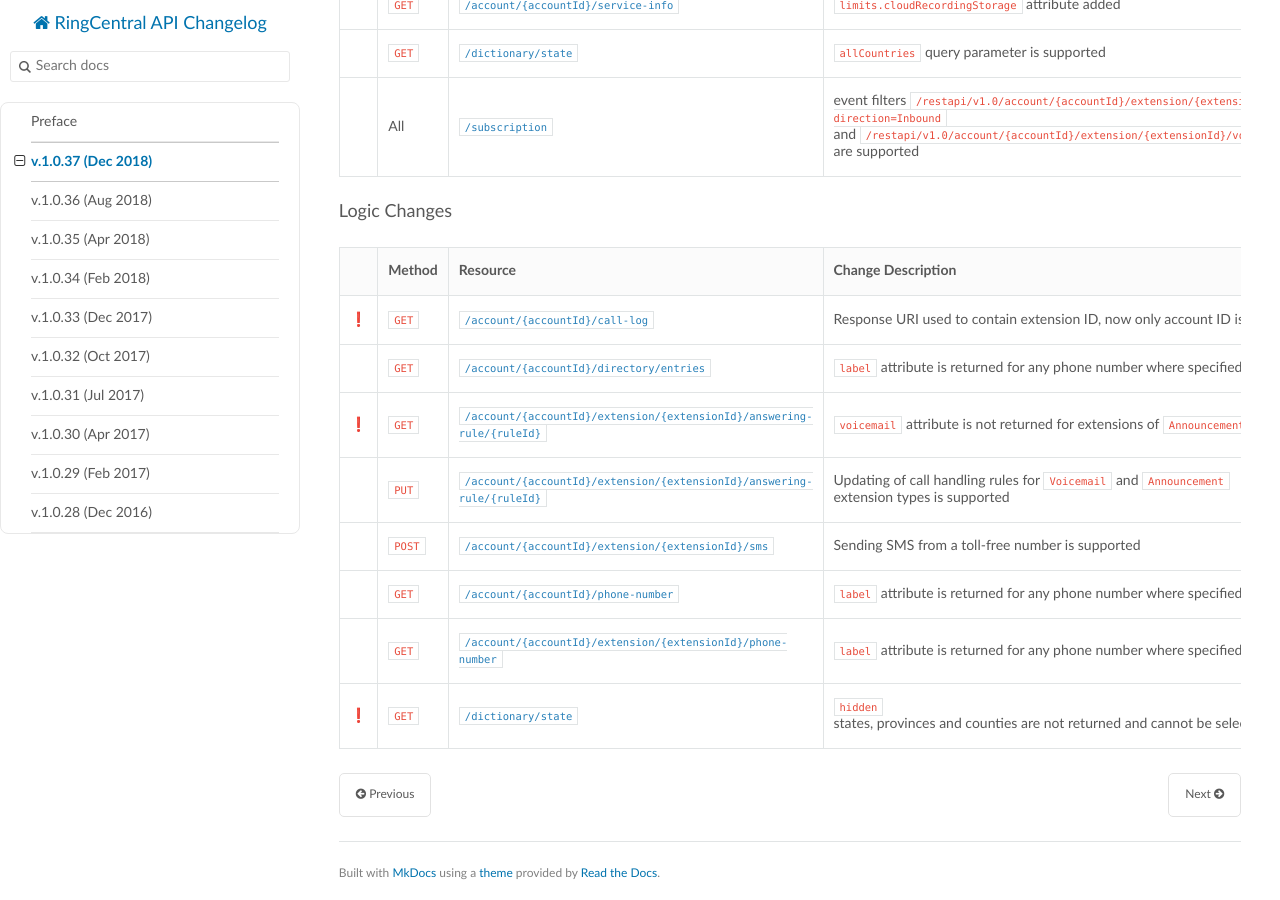
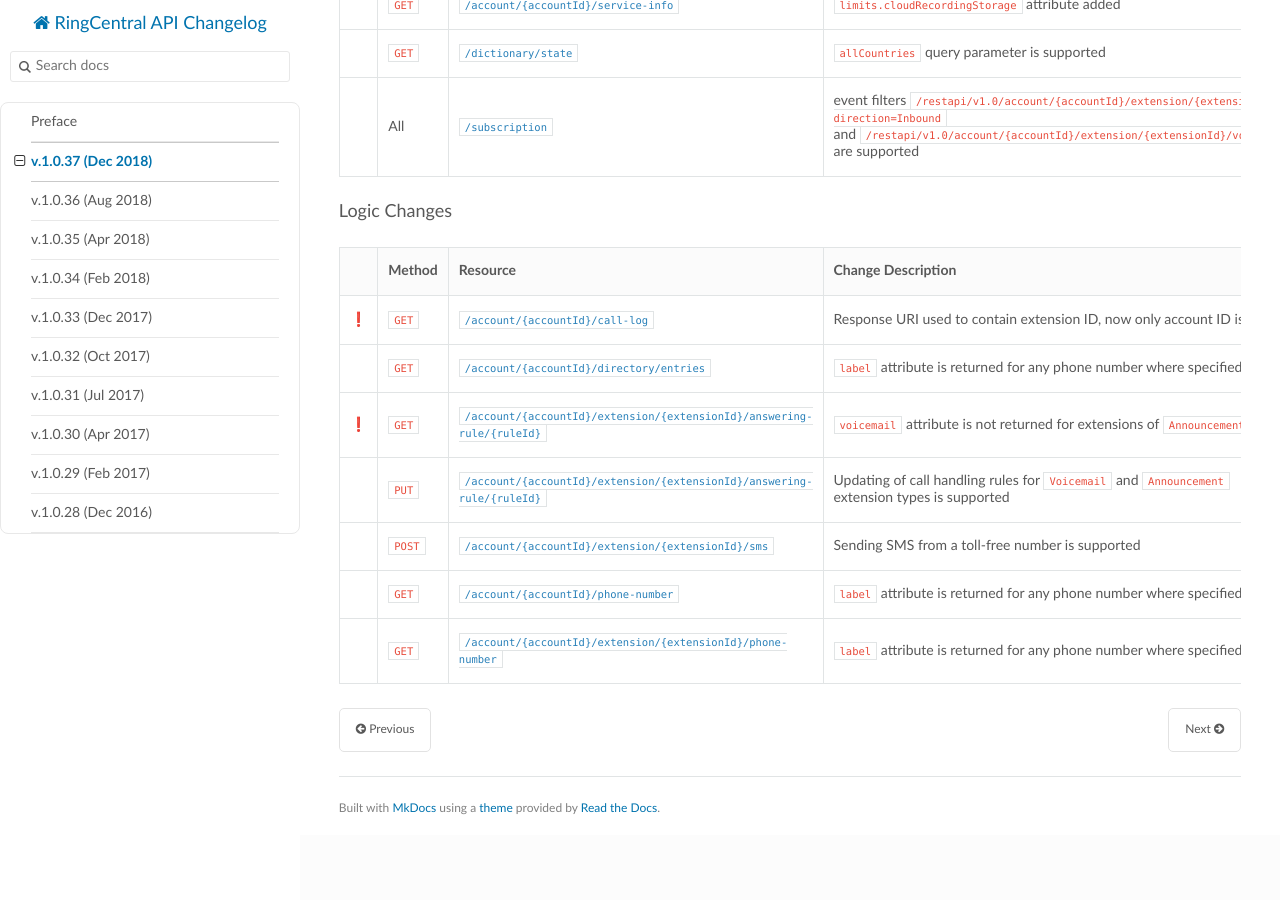
Before and after one commit to ringcentral/ringcentral-api-changelog, an MkDocs documentation site: the page built from docs/1_0_37.md, in a window 1280 px wide and 900 px high, scrolled down 2346 px. Built offline with MkDocs 1.6.1, drawn with Linux system fonts in a browser that asks for light colours; nearby versions of some CDN libraries; old or Windows-style settings are respelled for this version of MkDocs; after the commit the page ends 3181 px from its top, so only the background shows below that.

Commit message:
Update 1_0_37.md

```diff
--- a/docs/1_0_37.md
+++ b/docs/1_0_37.md
@@ -60,4 +60,3 @@ Basepath for all URLs: `https://platform.ringcentral.com/restapi/v1.0`.
 |         |`POST`|[`/account/{accountId}/extension/{extensionId}/sms`](https://developers.ringcentral.com/api-reference#SMS-and-MMS-sendSMS)|Sending SMS from a toll-free number is supported|
 |         |`GET` |[`/account/{accountId}/phone-number`](https://developers.ringcentral.com/api-reference#Phone-Numbers-listAccountPhoneNumbers)|`label` attribute is returned for any phone number where specified|
 |         |`GET` |[`/account/{accountId}/extension/{extensionId}/phone-number`](https://developers.ringcentral.com/api-reference#Phone-Numbers-listExtensionPhoneNumbers)|`label` attribute is returned for any phone number where specified|
-|&#x2757; |`GET` |[`/dictionary/state`](https://developers.ringcentral.com/api-reference#Regional-Settings-listStates)|`hidden` states, provinces and counties are not returned and cannot be selected in entry forms |
```
